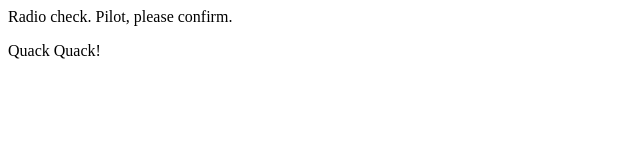
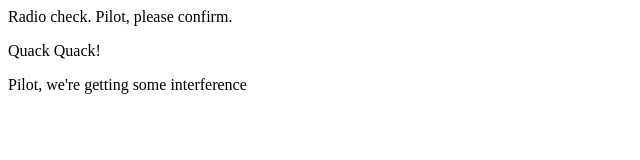
Before and after one commit to Kentong710/communication-log, a plain HTML site: page index.html in a window 1280 px wide. Shown: the whole page, without its empty margins (0-640 px from the left). Drawn offline with Linux system fonts and the light colour scheme.

Commit message:
added line 3

```diff
--- a/index.html
+++ b/index.html
@@ -2,5 +2,6 @@
 <body>
    <p>Radio check. Pilot, please confirm.</p>
    <p>Quack Quack!</p>
+   <p>Pilot, we're getting some interference</p>
 </body>
 </html>
```
